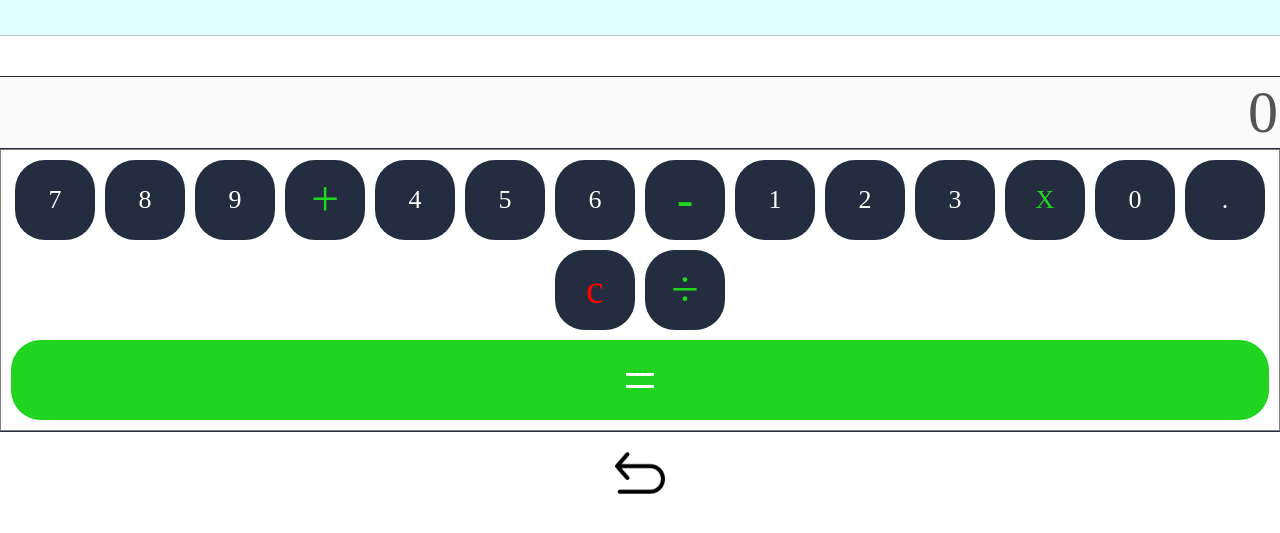
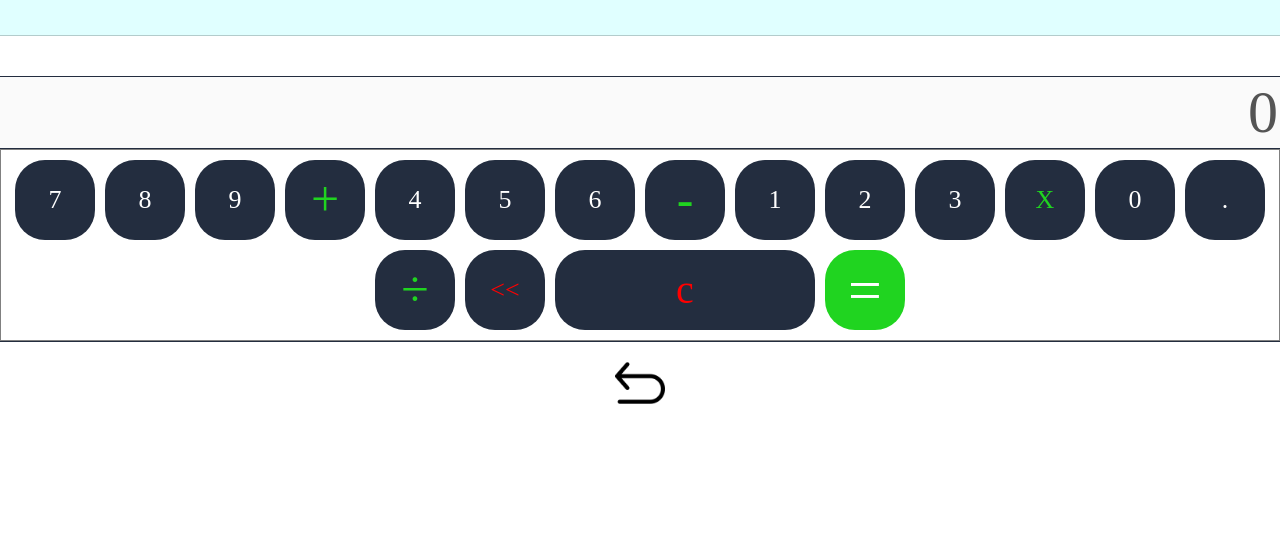
Before and after one commit to Ryotruuser/multiTaskApp, a plain HTML site: page index.html in a window 1280 px wide. Both pictures are taken after a click on the link "Calculator". Shown: the part 115-648 px from the top of the page. Drawn offline with Linux system fonts and the light colour scheme.

Commit message:
old calculator layout with the delete button is back, not working yet but a friend of mine said it was better this way

```diff
--- a/index.html
+++ b/index.html
@@ -44,9 +44,9 @@
                                 <button class="calculator-btn" value="*" onclick="calcBtns(this)" style="color: #20d420;">X</button>
                                 <button class="calculator-btn" value="0" onclick="calcBtns(this)">0</button>
                                 <button class="calculator-btn" value="." onclick="calcBtns(this)">.</button>
+                                <button class="calculator-btn" value="/" onclick="calcBtns(this)" style="color: #20d420; font-size: 50px;">÷</button>
+                                <button class="calculator-btn calculator-delete-btn" value="<" onclick="calcBtns(this)"><<</button>
                                 <button class="calculator-btn calculator-clear-btn"  value="c" onclick="calcBtns(this)">c</button>
-                                <button class="calculator-btn" value="/" onclick="calcBtns(this)" style="color: #20d420; font-size: 50px;">÷</button>
-                                <!--<button class="calculator-btn calculator-delete-btn" value="<" onclick="calcBtns(this)"><<</button>-->
                                 <button class="calculator-btn calculator-result-btn" value="=" onclick="calcBtns(this)">=</button>
                             </div>
                         </div>
--- a/src/css/style.css
+++ b/src/css/style.css
@@ -1,3 +1,4 @@
+/*main section app */
 *{
     border: 0;
     margin: 0;
@@ -42,6 +43,7 @@ main{
     cursor: pointer;
     justify-content: center;
 }
+/*main section app */
 
 /*calculator app css*/
 .btn-app-calculator{
@@ -102,6 +104,7 @@ main{
 .calculator-clear-btn{
     font-size: 40px;
     color: red;
+    width: 260px;
 }
 .calculator-delete-btn{
     color: red;
@@ -109,7 +112,6 @@ main{
 .calculator-result-btn{
     background: #20d420;
     font-size: 60px;
-    width: 100%;
 }
 .app-return{
     display: none;
@@ -123,7 +125,7 @@ main{
 .app-return > a > img {
     width: 50px;
 }
-/*calculator app css finished*/
+/*calculator app css*/
 
 /*task add css area*/
 
@@ -193,7 +195,7 @@ main{
 }
 
 
-/*task add css area end*/
+/*task add css area*/
 
 
 .btn-app-aTask{
```
